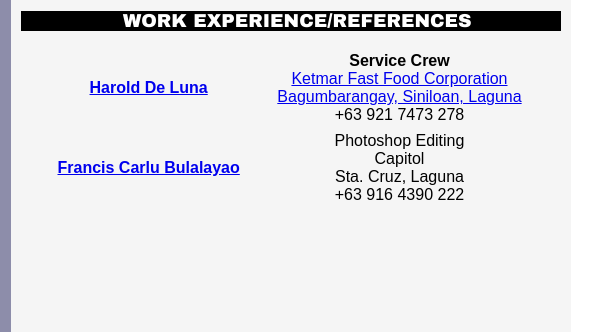
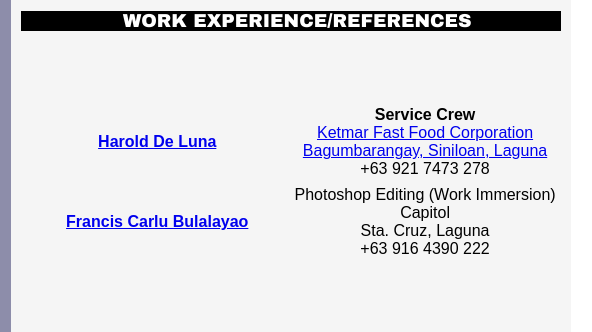
Before and after one commit to jaedeebabe-acorda-lspu/jaedeebabe-acorda-lspu.github.io, a plain HTML site: page index.html in a window 1280 px wide. Shown: the part 727-1059 px from the top of the page, 469-1061 px from the left. Drawn offline with Linux system fonts and the light colour scheme.

Commit message:
Update index.html

```diff
--- a/index.html
+++ b/index.html
@@ -146,6 +146,9 @@
 			<!-- references/experiencessssssssss -->
 			<h3 class="person">&nbsp;&nbsp;WORK EXPERIENCE/REFERENCES</h3>
 			<table class="ref">
+				<br>
+				<br>
+				<br>
 				<tr>
 					<td style="font-weight: bold" class="tchr"><a href="https://www.facebook.com/harold.deluna">Harold De Luna</a></td>
 					<td class="t"><strong>Service Crew</strong><br><a href="https://www.facebook.com/McDoSiniloan">Ketmar Fast Food Corporation<br>Bagumbarangay, Siniloan, Laguna</a><br>+63 921 7473 278</td>
@@ -155,7 +158,7 @@
 				</tr>
 				<tr>
 					<td style="font-weight: bold" class="tchr"><a href="https://www.facebook.com/kikobulalayao">Francis Carlu Bulalayao</a></td>
-					<td class="t">Photoshop Editing<br>Capitol<br>Sta. Cruz, Laguna<br>+63 916 4390 222</td>
+					<td class="t">Photoshop Editing (Work Immersion)<br>Capitol<br>Sta. Cruz, Laguna<br>+63 916 4390 222</td>
 				</tr>
 			</table>
 		</div>
```
